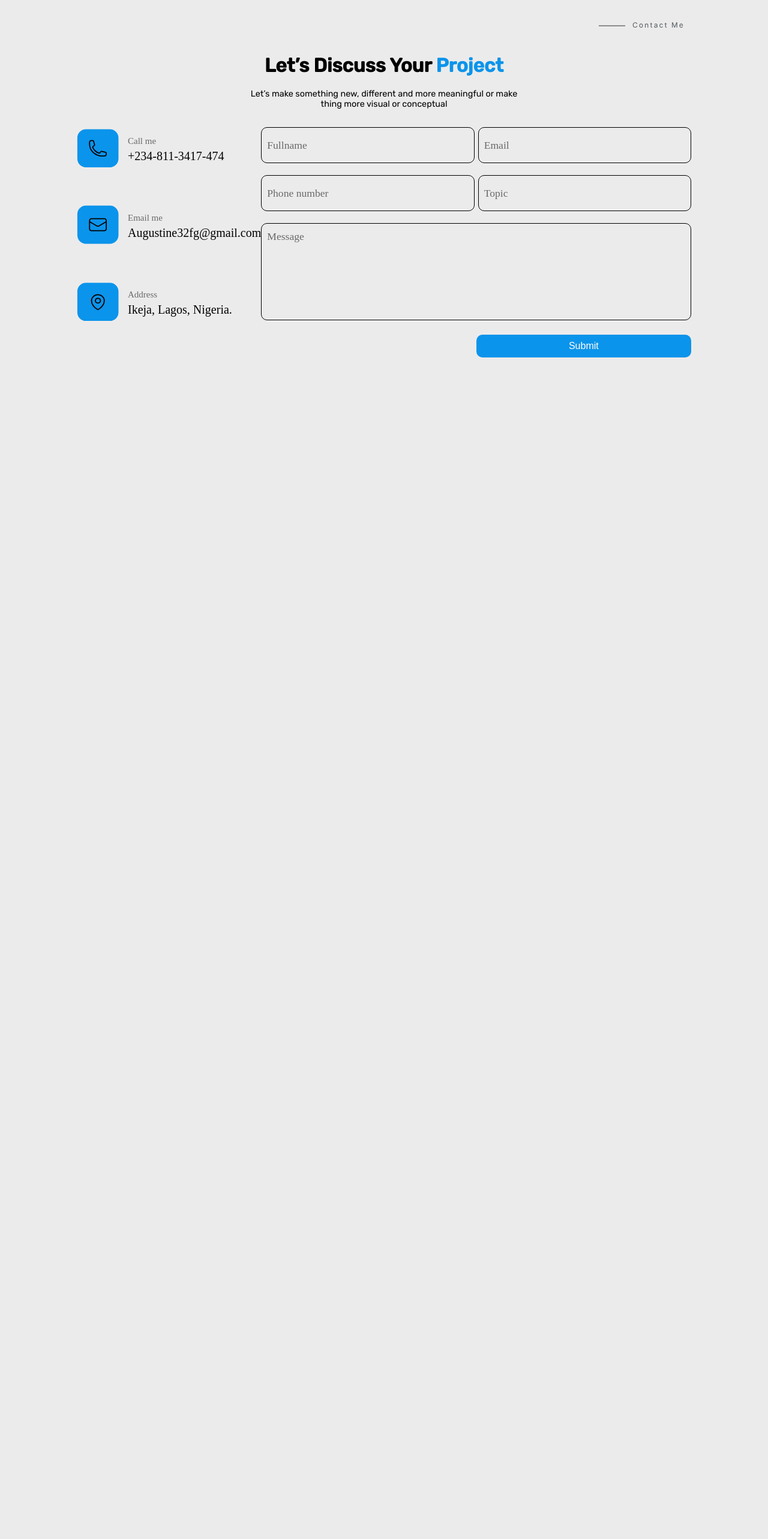
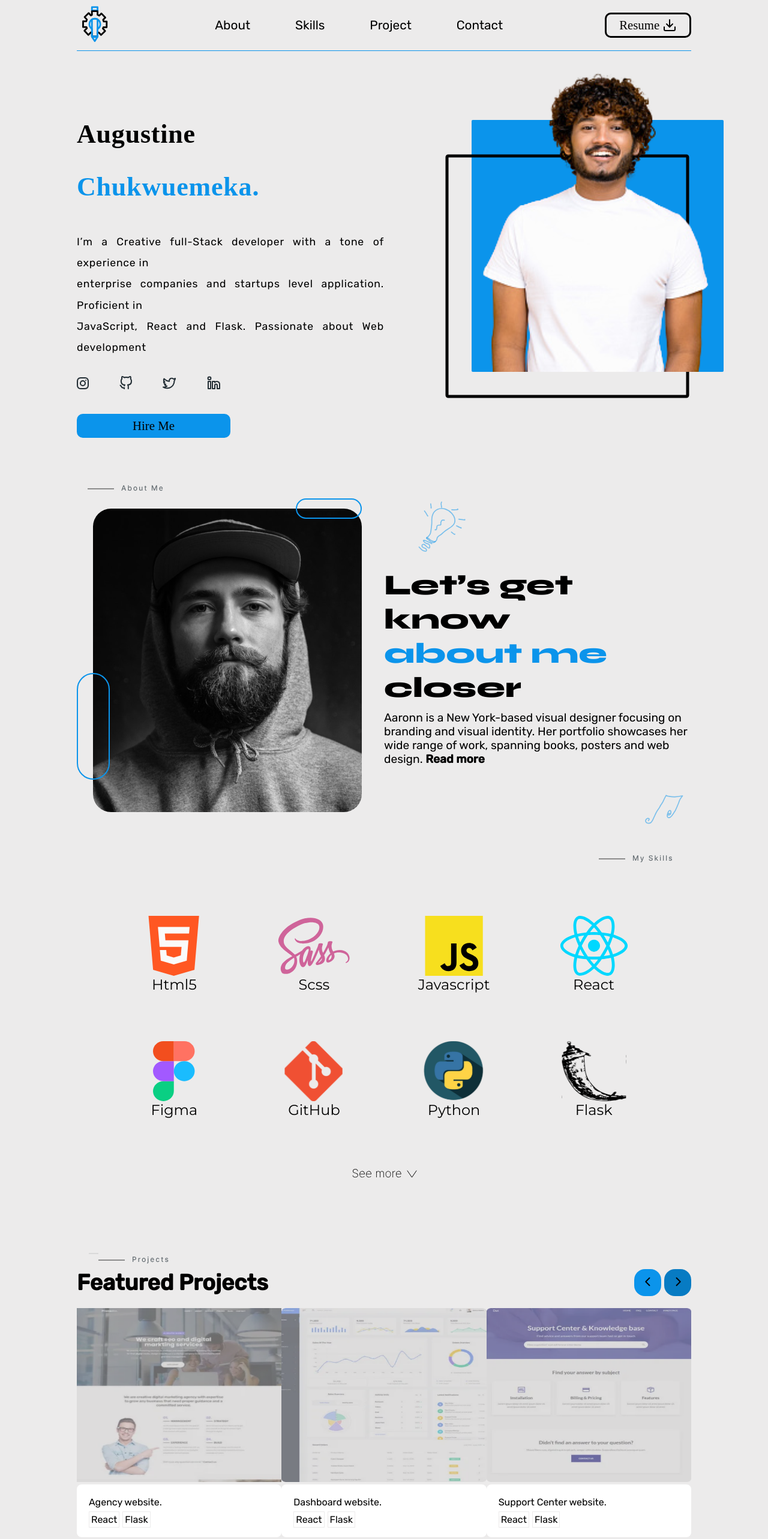
Before and after one commit to 010binary/Portfolio, a React (Vite) app: page / in a window 1280 px wide. Shown: the top 2566 px of the page at 60% size. Before the commit the page ends 800 px from the top, so only its background shows below. Built offline with nearby package versions, Linux system fonts and the light colour scheme; a web font is replaced by a local one.

Commit message:
assemblying the pages

```diff
--- a/src/App.jsx
+++ b/src/App.jsx
@@ -1,10 +1,10 @@
 import "./App.scss";
-import Contact from "./components/contact/Contact";
+import Home from "./Pages/Home/Home";
 
 function App() {
   return (
     <div className="container">
-      <Contact />
+      <Home />
     </div>
   );
 }
--- a/src/Pages/Home/Home.jsx
+++ b/src/Pages/Home/Home.jsx
@@ -0,0 +1,23 @@
+import NavBar from "../../components/navbar/NarBar";
+import Hero from "../../components/hero/Hero";
+import About from "../../components/about/About";
+import Skills from "../../components/skill/Skills";
+import Project from "../../components/projects/Project";
+import Contact from "../../components/contact/Contact";
+import Footer from "../../components/footer/Footer";
+
+const Home = () => {
+  return (
+    <>
+      <NavBar />
+      <Hero />
+      <About />
+      <Skills />
+      <Project />
+      <Contact />
+      <Footer />
+    </>
+  );
+};
+
+export default Home;
--- a/src/components/footer/Footer.scss
+++ b/src/components/footer/Footer.scss
@@ -6,7 +6,7 @@ footer {
   align-items: center;
   border-top: 2px solid $black;
   padding: 10px 0;
-
+  margin-top: 50px;
   .footer__text {
     font-size: 1.3rem;
     font-family: $paragraph-font;
--- a/src/components/hero/Hero.scss
+++ b/src/components/hero/Hero.scss
@@ -4,7 +4,7 @@
 .hero__section {
   display: flex;
   justify-content: space-between;
-  margin-top: 60px;
+  margin-top: 35px;
 
   .hero__section--leftside {
     width: 50%;
--- a/src/components/projects/Project.scss
+++ b/src/components/projects/Project.scss
@@ -1,7 +1,7 @@
 @import "../../Scss/reset";
 
 .project__section {
-  padding: 10vh 0;
+  padding-top: 10vh;
   & > img {
     margin-left: 20px;
   }
```
